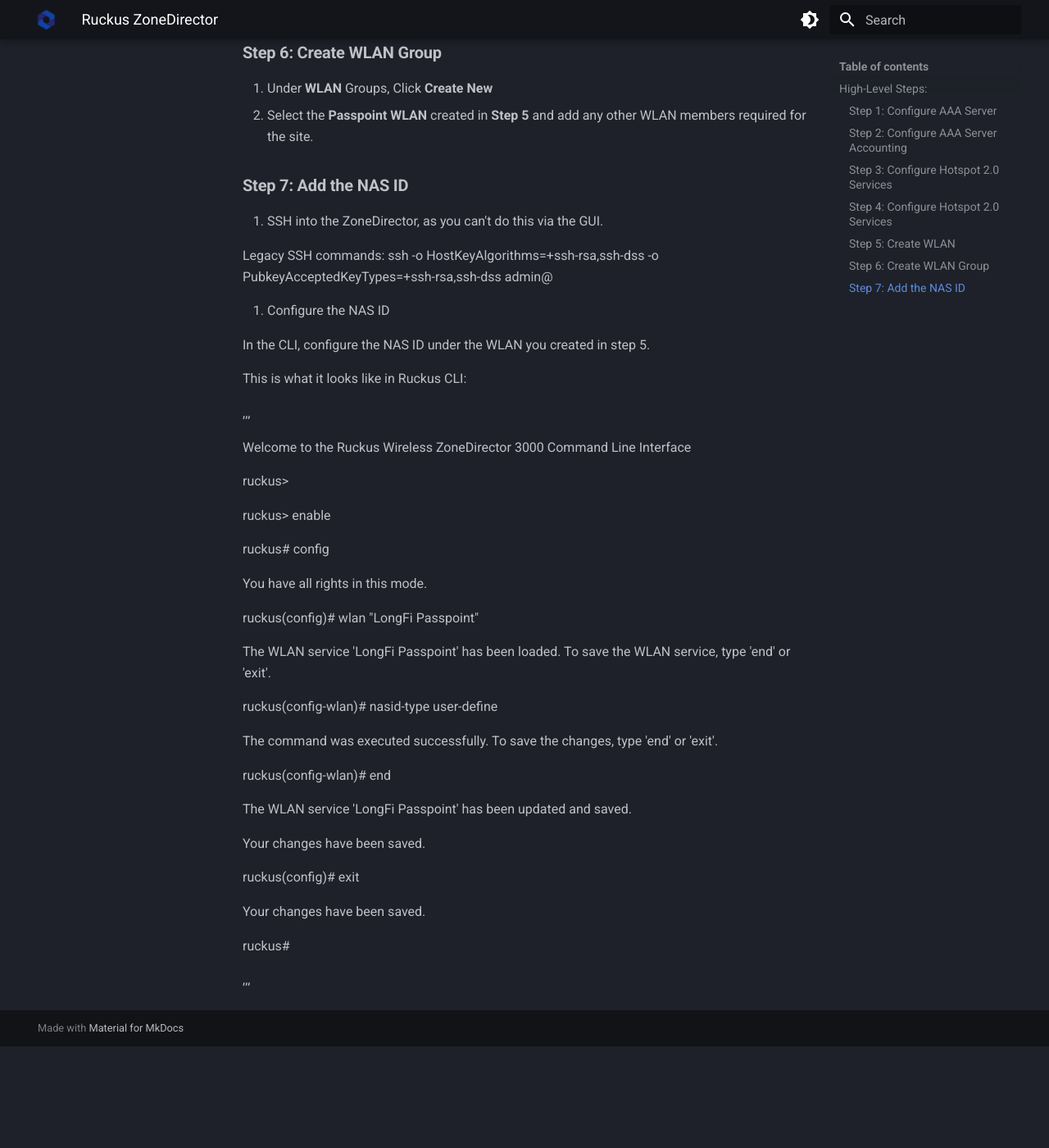
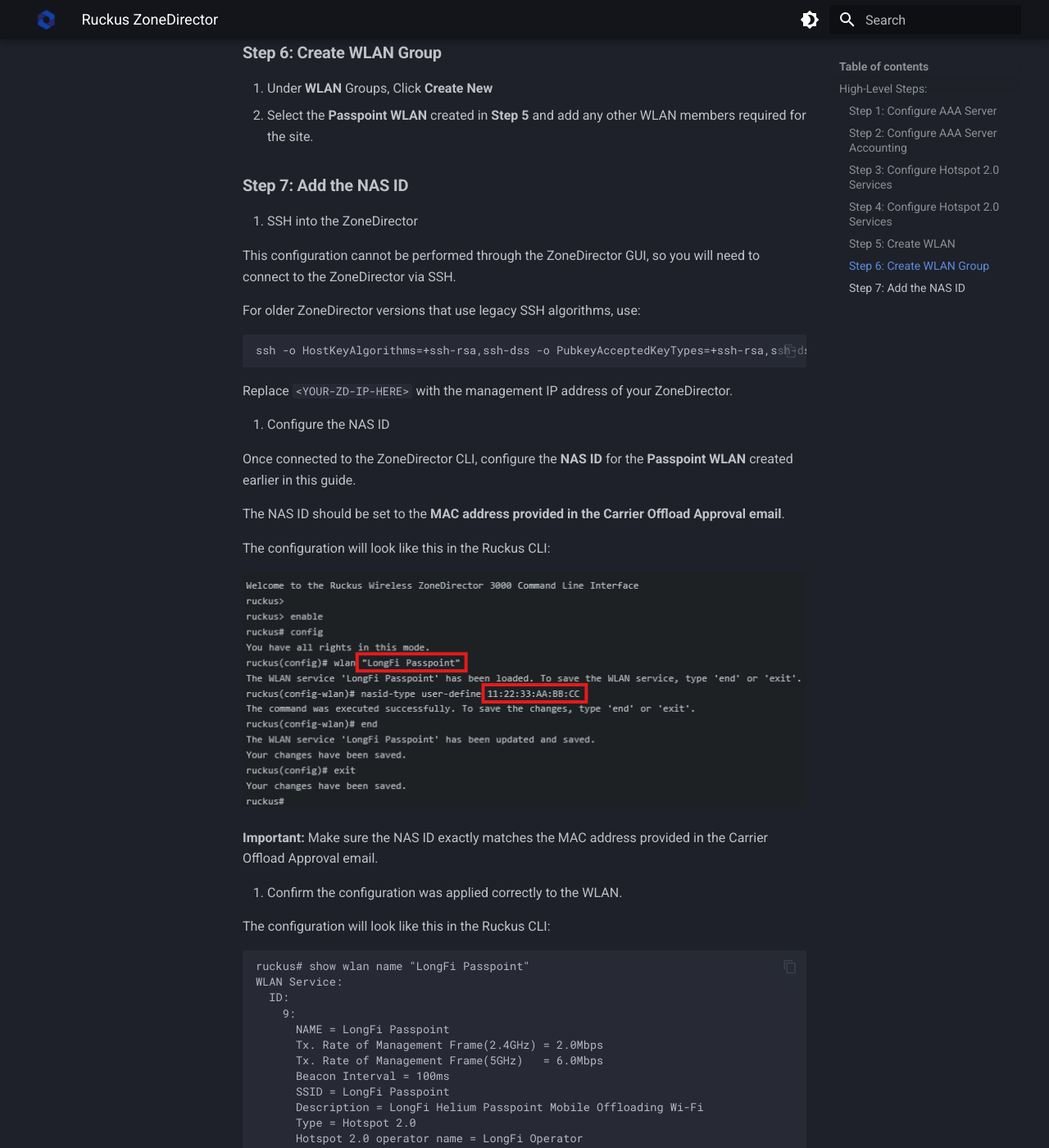
Before and after one commit to LongFi-Solutions/longfi-solutions.github.io, an MkDocs documentation site: the page built from docs/deployment/ruckus-zonedirector.md, in a window 1280 px wide and 1400 px high, scrolled down 6816 px. Shown: the whole window at 82% size. Built offline with MkDocs 1.6.1 and Material for MkDocs 9.7.7, drawn with Linux system fonts in a browser that asks for light colours; before the commit the page ends 8092 px from its top, so only the background shows below that; some of the changed text lies outside the part shown.

Commit message:
Update Deployment Guides “ruckus-zonedirector” +1

````diff
--- a/docs/deployment/ruckus-zonedirector.md
+++ b/docs/deployment/ruckus-zonedirector.md
@@ -162,46 +162,113 @@ Name: Uplink - Organization ID: 2A2F830000
 
 ### **Step 7: Add the NAS ID**
 
-1. SSH into the ZoneDirector, as you can't do this via the GUI.
+1. SSH into the ZoneDirector
 
-Legacy SSH commands: ssh -o HostKeyAlgorithms=+ssh-rsa,ssh-dss -o PubkeyAcceptedKeyTypes=+ssh-rsa,ssh-dss admin@<YOUR-ZD-IP-HERE>
+This configuration cannot be performed through the ZoneDirector GUI, so you will need to connect to the ZoneDirector via SSH.
+
+For older ZoneDirector versions that use legacy SSH algorithms, use:
+
+```plain
+ssh -o HostKeyAlgorithms=+ssh-rsa,ssh-dss -o PubkeyAcceptedKeyTypes=+ssh-rsa,ssh-dss admin@<YOUR-ZD-IP-HERE>
+```
+
+Replace `<YOUR-ZD-IP-HERE>` with the management IP address of your ZoneDirector.
 
 2. Configure the NAS ID
 
-In the CLI, configure the NAS ID under the WLAN you created in step 5.
+Once connected to the ZoneDirector CLI, configure the **NAS ID** for the **Passpoint WLAN** created earlier in this guide.
 
-This is what it looks like in Ruckus CLI:
+The NAS ID should be set to the **MAC address provided in the Carrier Offload Approval email**.
 
-,,,
+The configuration will look like this in the Ruckus CLI:
 
-Welcome to the Ruckus Wireless ZoneDirector 3000 Command Line Interface
+![](/assets/images/ZoneDirector%20-%206%20NAS%20ID.png)
 
-ruckus>
+**Important:** Make sure the NAS ID exactly matches the MAC address provided in the Carrier Offload Approval email.
 
-ruckus> enable
+3. Confirm the configuration was applied correctly to the WLAN.
 
-ruckus# config
+The configuration will look like this in the Ruckus CLI:
 
-You have all rights in this mode.
-
-ruckus(config)# wlan "LongFi Passpoint"
-
-The WLAN service 'LongFi Passpoint' has been loaded. To save the WLAN service, type 'end' or 'exit'.
-
-ruckus(config-wlan)# nasid-type user-define <YOUR-NAS-ID-HERE>
-
-The command was executed successfully. To save the changes, type 'end' or 'exit'.
-
-ruckus(config-wlan)# end
-
-The WLAN service 'LongFi Passpoint' has been updated and saved.
-
-Your changes have been saved.
-
-ruckus(config)# exit
-
-Your changes have been saved.
-
+```text
+ruckus# show wlan name "LongFi Passpoint"
+WLAN Service:
+  ID:
+    9:
+      NAME = LongFi Passpoint
+      Tx. Rate of Management Frame(2.4GHz) = 2.0Mbps
+      Tx. Rate of Management Frame(5GHz)   = 6.0Mbps
+      Beacon Interval = 100ms
+      SSID = LongFi Passpoint
+      Description = LongFi Helium Passpoint Mobile Offloading Wi-Fi
+      Type = Hotspot 2.0
+      Hotspot 2.0 operator name = LongFi Operator
+      Authentication = 802.1x-eap
+      Encryption = wpa2
+      Algorithm = aes
+      Passphrase =
+      FT Roaming = Disabled
+      802.11k Neighbor report = Disabled
+      Web Authentication = Disabled
+      Authentication Server = LongFi Radsecproxy
+      Accounting Server = LongFi Radsecproxy Accounting
+      Interim-Update = 10 Minutes
+      Called-Station-Id type = wlan-bssid
+      Tunnel Mode = Disabled
+      Background Scanning = Enabled
+      Max. Clients = 50
+      Isolation per AP = Enabled
+      Isolation across AP = Enabled
+      Zero-IT Activation = Disabled
+      Priority = High
+      Load Balancing = Disabled
+      Band Balancing = Disabled
+      Dynamic PSK = Disabled
+      Rate Limiting Uplink = 10.00Mbps
+      Rate Limiting Downlink = 10.00Mbps
+      Auto-Proxy configuration:
+        Status = Disabled
+      Inactivity Timeout:
+          Status = Enabled
+          Timeout = 5 Minutes
+      VLAN-ID = 1
+      Dynamic VLAN = Disabled
+      Closed System = Disabled
+      Https Redirection = Disabled
+      OFDM-Only State = Disabled
+      Multicast Filter State = Disabled
+      802.11d State = Enabled
+      Force DHCP State = Enabled
+      Force DHCP Timeout = 15
+      DHCP Option82:
+          Status = Disabled
+          Option82 sub-Option1 = Disabled
+          Option82 sub-Option2 = Disabled
+          Option82 sub-Option150 = Disabled
+          Option82 sub-Option151 = Disabled
+      Ignore unauthorized client statistic = Disabled
+      STA Info Extraction State = Enabled
+      BSS Minrate = Disabled
+      Call Admission Control State = Disabled
+      PMK Cache Timeout= 720 minutes
+      PMK Cache for Reconnect= Enabled
+      NAS-ID Type= user-define
+  >>> NAS-ID String= 11:22:33:AA:BB:CC <<<
+      Roaming Acct-Interim-Update= Disabled
+      PAP Message Authenticator = Enabled
+      Send EAP-Failure = Enabled
+      L2/MAC = No ACLS
+      L3/L4/IP Address = No ACLS
+      L3/L4/IPv6 Address = No ACLS
+      Precedence = Default
+      Disable DGAF = Disabled
+      Proxy ARP = Enabled
+      Device Policy = No ACLS
+      Vlan Pool = No Pools
+      Role based Access Control Policy = Disabled
+      SmartRoam = Disabled  Roam-factor = 1
+      White List = Gateway & DNS
+      Application Visibility = disabled
+      Apply Policy Group = No_Denys
 ruckus#
-
-,,,
+```
````
Also changed, not shown: docs/assets/images/ZoneDirector - 6 NAS ID.png (added).
